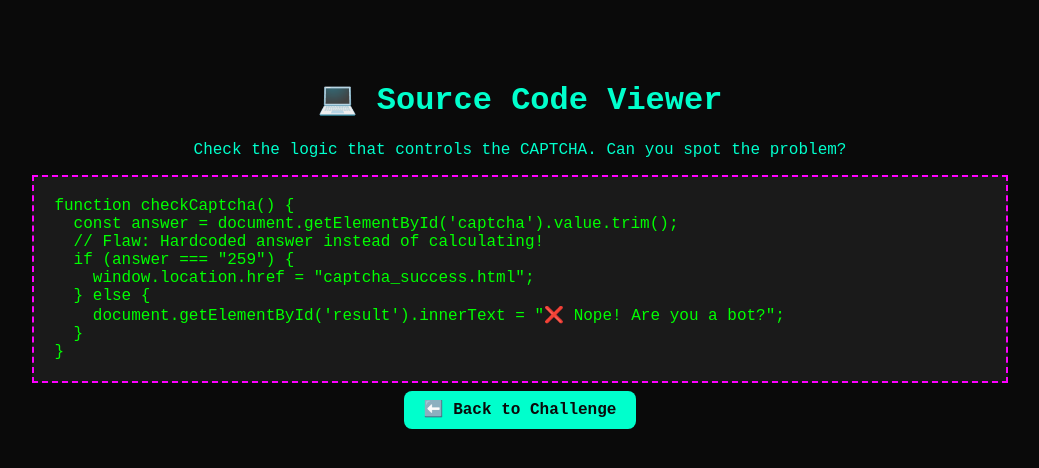
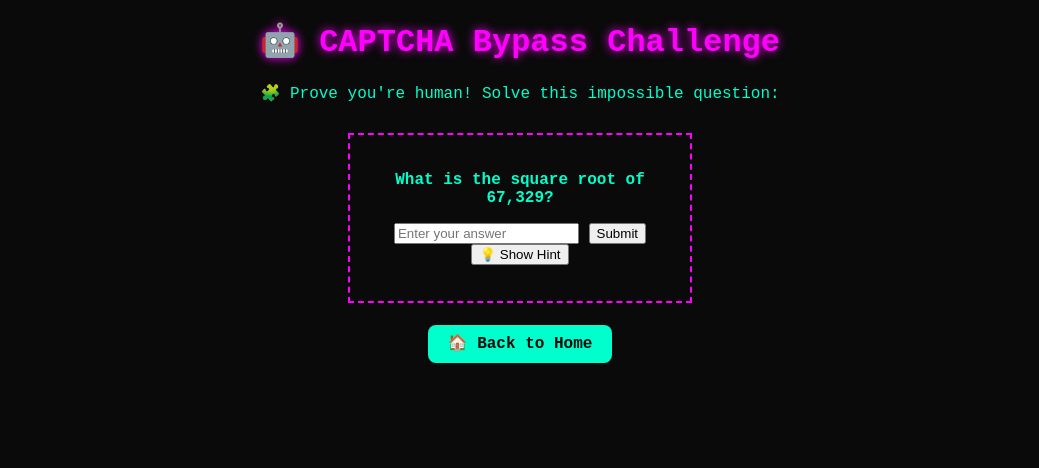
Before and after one commit to Parklife05/HackingTasksIntroToEthicalHacking, a plain HTML site: page challenges/captcha_bypass.html in a window 1280 px wide. Shown: the whole page, without its empty margins (120-1159 px from the left). Drawn offline with Linux system fonts and the light colour scheme.

Commit message:
Update captcha_bypass.html

```diff
--- a/challenges/captcha_bypass.html
+++ b/challenges/captcha_bypass.html
@@ -2,28 +2,42 @@
 <html lang="en">
 <head>
     <meta charset="UTF-8">
-    <title>💻 CAPTCHA Challenge Source Code</title>
+    <title>🤖 CAPTCHA Bypass Challenge</title>
     <style>
-        body { background-color: #0a0a0a; color: #00ffcc; font-family: 'Courier New', Courier, monospace; text-align: center; padding: 50px; }
-        .code-box { border: 2px dashed #ff00ff; padding: 20px; background-color: #1a1a1a; width: 80%; margin: 0 auto; text-align: left; color: #0f0; }
+        body { text-align: center; background-color: #0a0a0a; color: #00ffcc; font-family: 'Courier New', Courier, monospace; }
+        h1 { color: #ff00ff; text-shadow: 0 0 10px #ff00ff; }
+        .captcha-box { border: 2px dashed #ff00ff; padding: 20px; margin: 30px auto; width: 300px; }
+        .hint { margin-top: 20px; font-style: italic; color: #888; display: none; }
         .home-button { margin-top: 30px; padding: 10px 20px; background-color: #00ffcc; color: #0a0a0a; border-radius: 8px; text-decoration: none; font-weight: bold; }
         .home-button:hover { background-color: #ff00ff; color: #ffffff; transform: scale(1.1); transition: all 0.3s ease-in-out; }
     </style>
 </head>
 <body>
-    <h1>💻 Source Code Viewer</h1>
-    <p>Check the logic that controls the CAPTCHA. Can you spot the problem?</p>
-    <div class="code-box">
-        function checkCaptcha() {<br>
-        &nbsp;&nbsp;const answer = document.getElementById('captcha').value.trim();<br>
-        &nbsp;&nbsp;// Flaw: Hardcoded answer instead of calculating!<br>
-        &nbsp;&nbsp;if (answer === "259") {<br>
-        &nbsp;&nbsp;&nbsp;&nbsp;window.location.href = "captcha_success.html";<br>
-        &nbsp;&nbsp;} else {<br>
-        &nbsp;&nbsp;&nbsp;&nbsp;document.getElementById('result').innerText = "❌ Nope! Are you a bot?";<br>
-        &nbsp;&nbsp;}<br>
+    <h1>🤖 CAPTCHA Bypass Challenge</h1>
+    <p>🧩 Prove you're human! Solve this impossible question:</p>
+    <div class="captcha-box">
+        <p><strong>What is the square root of 67,329?</strong></p>
+        <input type="text" id="captcha" placeholder="Enter your answer">
+        <button onclick="checkCaptcha()">Submit</button>
+        <button onclick="showHint()">💡 Show Hint</button>
+        <p id="result" style="color: red; font-weight: bold;"></p>
+    </div>
+    <p id="hint" class="hint">Hint: Maybe the developer hardcoded the answer into the code? Check carefully… 😉</p>
+
+    <script>
+        function checkCaptcha() {
+            const answer = document.getElementById('captcha').value.trim();
+            // Flaw: Hardcoded answer instead of calculating
+            if (answer === "259") {
+                window.location.href = "captcha_success.html";
+            } else {
+                document.getElementById('result').innerText = "❌ Nope! Are you a bot?";
+            }
         }
-    </div>
-    <p><a class="home-button" href="captcha_bypass.html">⬅️ Back to Challenge</a></p>
+        function showHint() {
+            document.getElementById('hint').style.display = "block";
+        }
+    </script>
+    <p><a class="home-button" href="../index.html">🏠 Back to Home</a></p>
 </body>
 </html>
```
